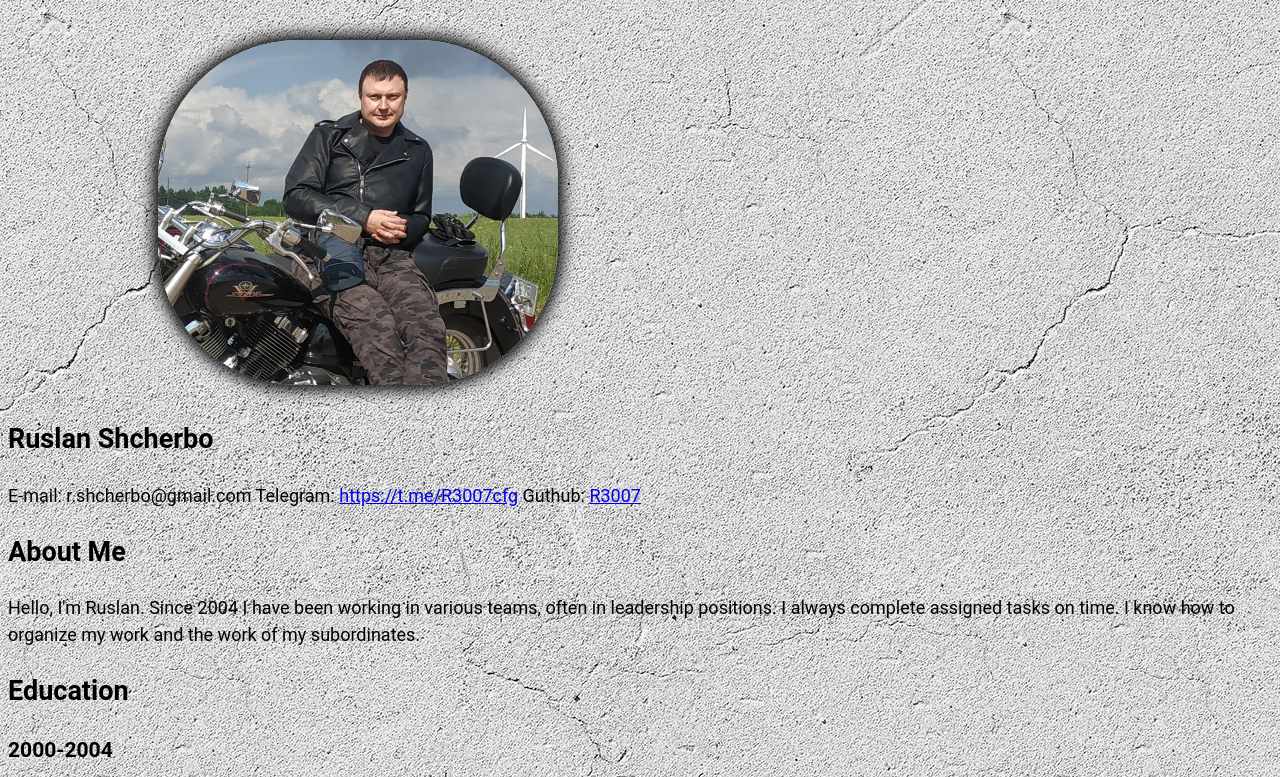
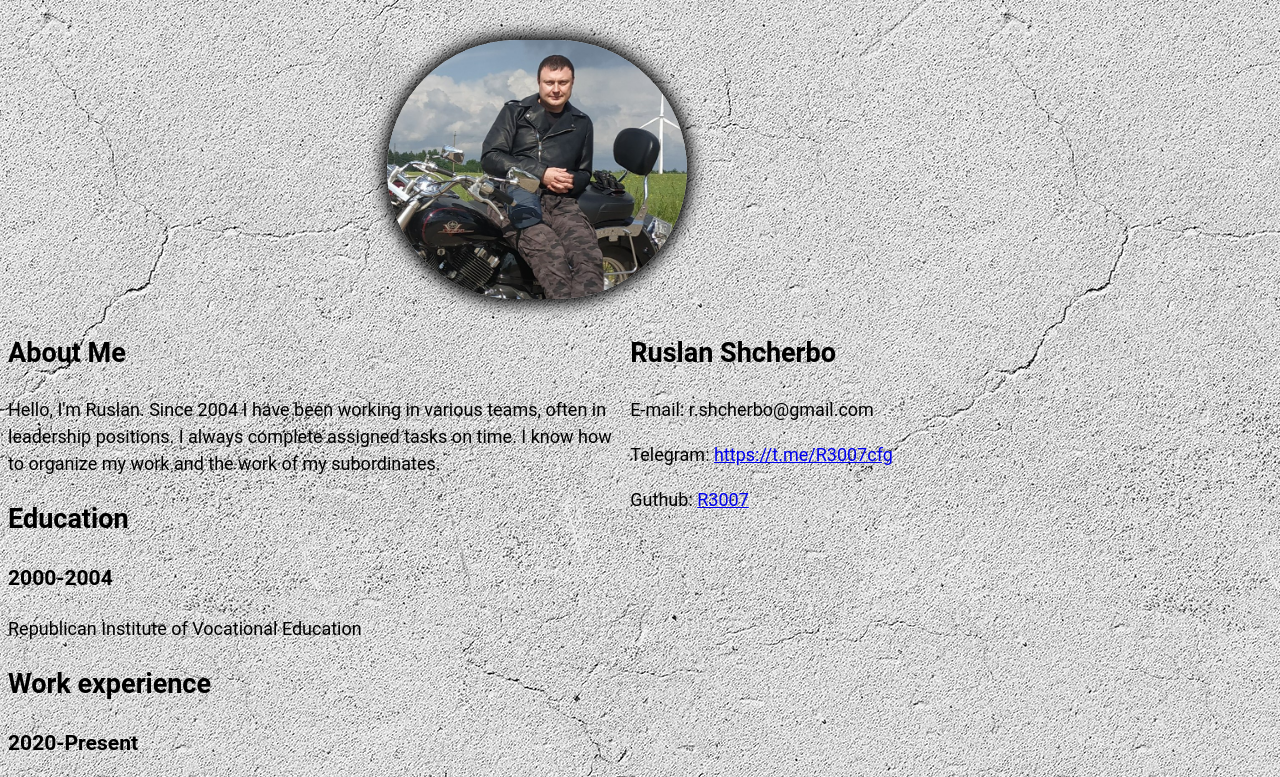
Before and after one commit to R3007/rsschool-cv, a plain HTML site: page index.html in a window 1280 px wide. Shown: the part 80-857 px from the top of the page. Drawn offline with Linux system fonts and the light colour scheme.

Commit message:
feat: add some code

```diff
--- a/index.html
+++ b/index.html
@@ -16,36 +16,35 @@
                 <span class="nav-link">Contacts</span>
                 <span class="nav-link">Education</span>
                 <span class="nav-link">Work experience</span>
+                <span class="nav-link">Language skills</span>
                 <span class="nav-link">Skills</span>
-                <span class="nav-link">Language skills</span>
             </p>
-          </nav>
+        </nav>
     </header>
+
     <main>
         <section>
-           <img src="assets/img/R3007.jpg" alt="cv photo" class="myphoto">
-               <p>
-                 <h1>Ruslan Shcherbo</h1>
-               </p>
-               <p>
-                E-mail: r.shcherbo@gmail.com
-                Telegram: <a href="https://t.me/R3007cfg">https://t.me/R3007cfg</a>
-                Guthub: <a href="https://github.com/R3007">R3007</a>
-              </p>
+            <img src="assets/img/R3007.jpg" alt="cv photo" class="myphoto">
+                <div class="contacts">
+                <p><h1>Ruslan Shcherbo</h1></p>
+                <p>E-mail: r.shcherbo@gmail.com</p>
+                <p>Telegram: <a href="https://t.me/R3007cfg" target="_blank">https://t.me/R3007cfg</a></p>
+                <p>Guthub: <a href="https://github.com/R3007" target="_blank">R3007</a></p>
+            </div>
         </section>
 
-        <section>
+        <section class="summary">
             <h2>About Me</h2>
             <p>Hello, I'm Ruslan. Since 2004 I have been working in various teams, often in leadership positions. I always complete assigned tasks on time. I know how to organize my work and the work of my subordinates.</p>
         </section>
 
-        <section>
+        <section class="education">
             <h2>Education</h2>
                 <h3>2000-2004</h3>
                     <p>Republican Institute of Vocational Education</p>
         </section>
 
-        <section>
+        <section class="experience">
             <h2>Work experience</h2>
                 <h3>2020-Present</h3>
                     <p>Vehicle dispatcher. Private enterprise "Flagmanbus".</p>
@@ -57,20 +56,20 @@
                     <p>Master mechanic. Minsk Automobile Plant.</p>
         </section>
 
-        <section>
+        <section class="languages">
             <ul><h2>Language skills</h2></ul>
                 <li>Russian - Native</li>
                 <li>English - Pre-Intermediate</li>
         </section>
 
-        <section>
+        <section class="skills">
             <ul><h2>Skills</h2></ul>
                 <li>HTML - In progress</li>
                 <li>CSS - In progress</li>
                 <li>JavaScript - In progress</li>
         </section>
 
-        <section>
+        <section class="code">
             <h2>Code</h2>
             <p><code>
                 function multiply (a, b) {<Br>
--- a/style.css
+++ b/style.css
@@ -25,11 +25,11 @@ body {
     transition: .3s;
 }
 .myphoto {
-    margin: 5px 5px 5px 150px;
+    margin: 5px 5px 5px 30%;
     box-shadow: 0 0 15px 5px;
     border-radius: 140px;
     width: 100%;
-    max-width: 400px;
+    max-width: 300px;
     height: auto;
 }
 .span {
@@ -37,3 +37,8 @@ body {
     font-size: 25px;
     font-weight: 600;
 }
+.contacts {
+    float: right;
+    justify-content: center;
+    margin-right: 30%;
+}
```
